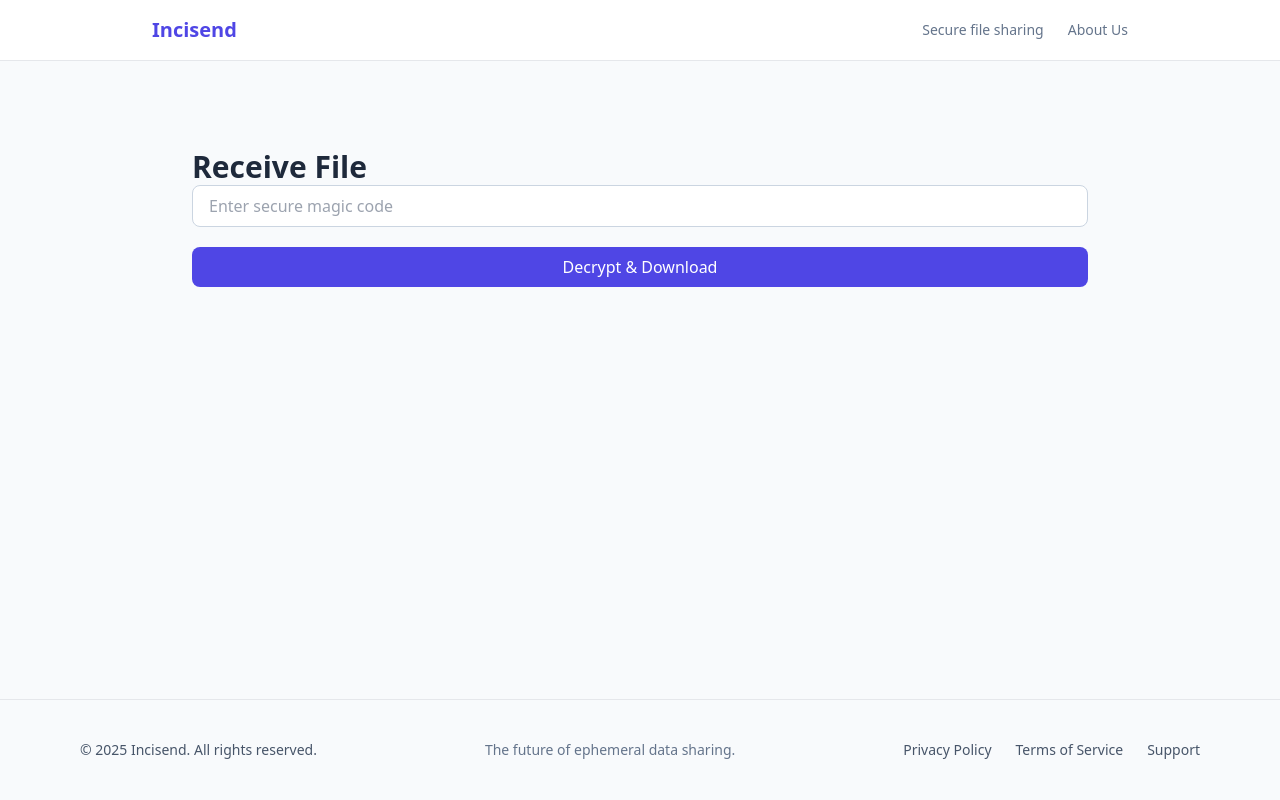
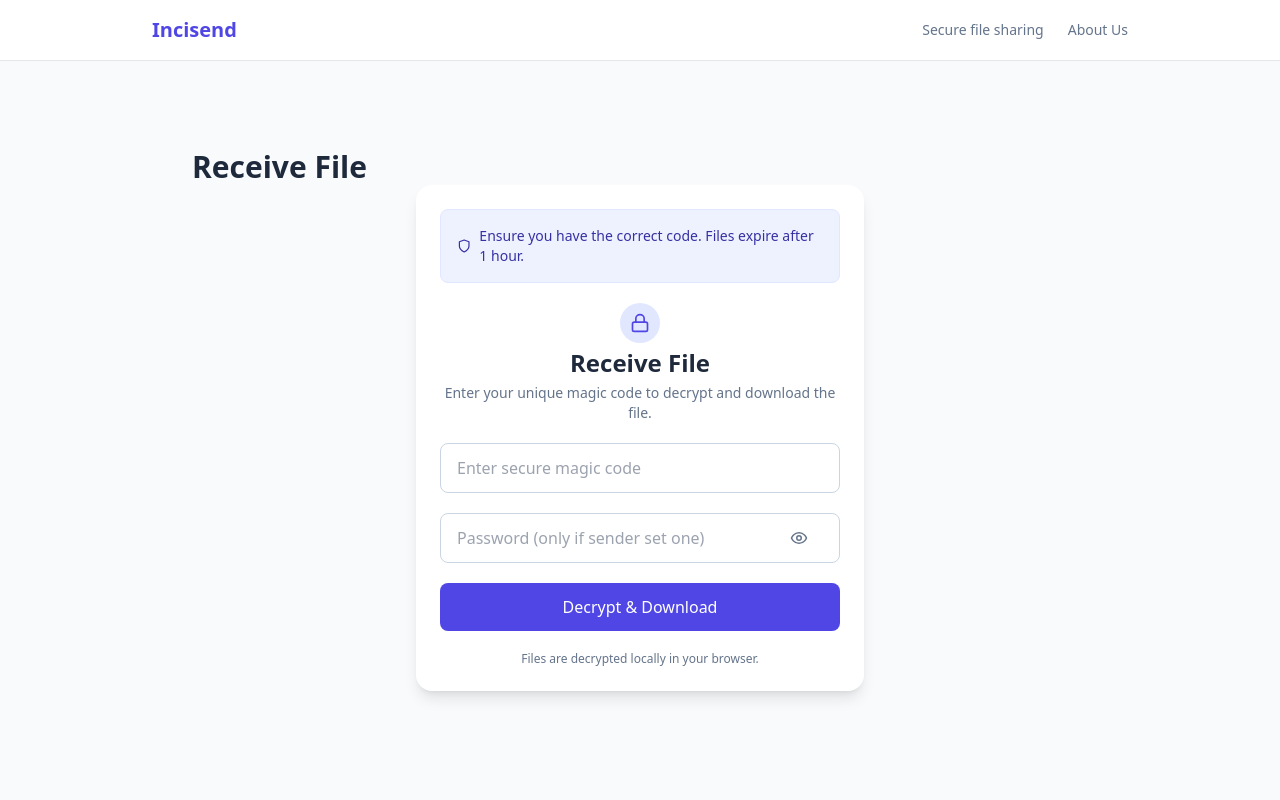
Before and after one commit to Inciverse/incisend, a Next.js app: page /receive in a window 1280 px wide. Shown: the top 800 px of the page. Built offline with nearby package versions, Linux system fonts and the light colour scheme.

Commit message:
Update InciSend.tsx

```diff
--- a/components/InciSend.tsx
+++ b/components/InciSend.tsx
@@ -7,9 +7,10 @@ import {
   UploadCloud,
   Shield,
   CheckCircle,
+  Lock,
 } from "lucide-react";
 
-const MAX_FILE_SIZE = 50 * 1024 * 1024; // 50MB
+const MAX_FILE_SIZE = 50 * 1024 * 1024;
 
 function generateCode() {
   return Math.random().toString(36).substring(2, 8).toUpperCase();
@@ -47,7 +48,6 @@ export default function InciSend({ mode }: { mode: "send" | "receive" }) {
     });
 
     const json = await res.json();
-
     setLoading(false);
 
     if (!json.success) {
@@ -56,7 +56,7 @@ export default function InciSend({ mode }: { mode: "send" | "receive" }) {
     }
 
     setCode(generatedCode);
-    setMessage("✅ File uploaded successfully. Share the code & password.");
+    setMessage("✅ File uploaded successfully.");
   };
 
   // ================= RECEIVE =================
@@ -95,70 +95,39 @@ export default function InciSend({ mode }: { mode: "send" | "receive" }) {
   // ================= UI =================
   return (
     <div className="space-y-6">
-      {/* ================= SEND UI ================= */}
-      {mode === "send" && (
-        <div className="space-y-5">
-          {/* Security Info */}
+      {/* ================= RECEIVE UI ================= */}
+      {mode === "receive" && (
+        <div className="mx-auto max-w-md rounded-2xl bg-white p-6 shadow-lg space-y-5">
+          {/* Info Box */}
           <div className="flex items-center gap-2 rounded-lg border border-indigo-100 bg-indigo-50 p-4 text-sm text-indigo-800">
             <Shield size={16} />
-            Files are encrypted locally. We never store passwords.
+            Ensure you have the correct code. Files expire after 1 hour.
           </div>
 
-          {/* Drag & Drop */}
-          <div
-            className={`cursor-pointer rounded-xl border-2 border-dashed p-6 text-center transition
-              ${
-                file
-                  ? "border-emerald-500 bg-emerald-50"
-                  : "border-slate-300 hover:border-indigo-400 hover:bg-indigo-50"
-              }`}
-            onClick={() => document.getElementById("fileInput")?.click()}
-          >
-            {file ? (
-              <div className="flex flex-col items-center gap-2">
-                <CheckCircle className="h-8 w-8 text-emerald-600" />
-                <p className="text-sm font-semibold text-emerald-700">
-                  {file.name}
-                </p>
-                <p className="text-xs text-emerald-600">
-                  {(file.size / 1024 / 1024).toFixed(2)} MB selected
-                </p>
-              </div>
-            ) : (
-              <>
-                <UploadCloud className="mx-auto h-8 w-8 text-indigo-600" />
-                <p className="mt-2 text-sm font-medium">
-                  Drag & drop your file here
-                </p>
-                <p className="text-xs text-slate-500">
-                  or click to browse (Max 50MB)
-                </p>
-              </>
-            )}
+          {/* Header */}
+          <div className="text-center space-y-1">
+            <div className="mx-auto flex h-10 w-10 items-center justify-center rounded-full bg-indigo-100">
+              <Lock className="text-indigo-600" size={20} />
+            </div>
+            <h2 className="text-2xl font-bold">Receive File</h2>
+            <p className="text-sm text-slate-500">
+              Enter your unique magic code to decrypt and download the file.
+            </p>
+          </div>
 
-            <input
-              id="fileInput"
-              type="file"
-              className="hidden"
-              onChange={(e) => {
-                const selectedFile = e.target.files?.[0];
-                if (!selectedFile) return;
-
-                if (selectedFile.size > MAX_FILE_SIZE) {
-                  setMessage("❌ Max file size is 50MB");
-                  return;
-                }
-
-                setFile(selectedFile);
-              }}
-            />
-          </div>
+          {/* Magic Code */}
+          <input
+            placeholder="Enter secure magic code"
+            value={inputCode}
+            onChange={(e) => setInputCode(e.target.value.toUpperCase())}
+            className="w-full rounded-lg border px-4 py-3"
+          />
 
           {/* Password */}
           <div className="relative">
             <input
               type={showPassword ? "text" : "password"}
-              placeholder="Set password"
+              placeholder="Password (only if sender set one)"
               value={password}
               onChange={(e) => setPassword(e.target.value)}
               className="w-full rounded-lg border px-4 py-3 pr-10"
@@ -172,58 +141,18 @@ export default function InciSend({ mode }: { mode: "send" | "receive" }) {
             </button>
           </div>
 
-          {/* Meta Info */}
-          <p className="text-xs text-slate-500">
-            Max file size: 50MB · Files auto-delete after 1 hour
-          </p>
-
           {/* Action */}
           <button
-            onClick={handleSend}
-            disabled={loading}
-            className={`w-full rounded-lg py-2 font-medium text-white transition
-              ${
-                loading
-                  ? "bg-slate-400 cursor-not-allowed"
-                  : "bg-indigo-600 hover:bg-indigo-700"
-              }`}
-          >
-            {loading ? "Uploading..." : "Generate Secure Code"}
-          </button>
-
-          {/* Code Output */}
-          {code && (
-            <div className="mt-6 rounded-xl bg-indigo-700 p-5 text-center shadow-xl">
-              <p className="text-xs uppercase tracking-widest text-white/80">
-                Your Magic Code
-              </p>
-              <p className="mt-2 text-4xl font-mono font-extrabold tracking-widest text-white">
-                {code}
-              </p>
-              <p className="mt-3 text-xs text-white/90">
-                Share this code + password securely
-              </p>
-            </div>
-          )}
-        </div>
-      )}
-
-      {/* ================= RECEIVE UI ================= */}
-      {mode === "receive" && (
-        <div className="space-y-5">
-          <input
-            placeholder="Enter secure magic code"
-            value={inputCode}
-            onChange={(e) => setInputCode(e.target.value.toUpperCase())}
-            className="w-full rounded-lg border px-4 py-2"
-          />
-
-          <button
             onClick={handleReceive}
-            className="w-full rounded-lg bg-indigo-600 py-2 font-medium text-white hover:bg-indigo-700 transition"
+            className="w-full rounded-lg bg-indigo-600 py-3 font-medium text-white hover:bg-indigo-700 transition"
           >
             Decrypt & Download
           </button>
+
+          {/* Footer Trust */}
+          <p className="text-center text-xs text-slate-500">
+            Files are decrypted locally in your browser.
+          </p>
         </div>
       )}
 
```
